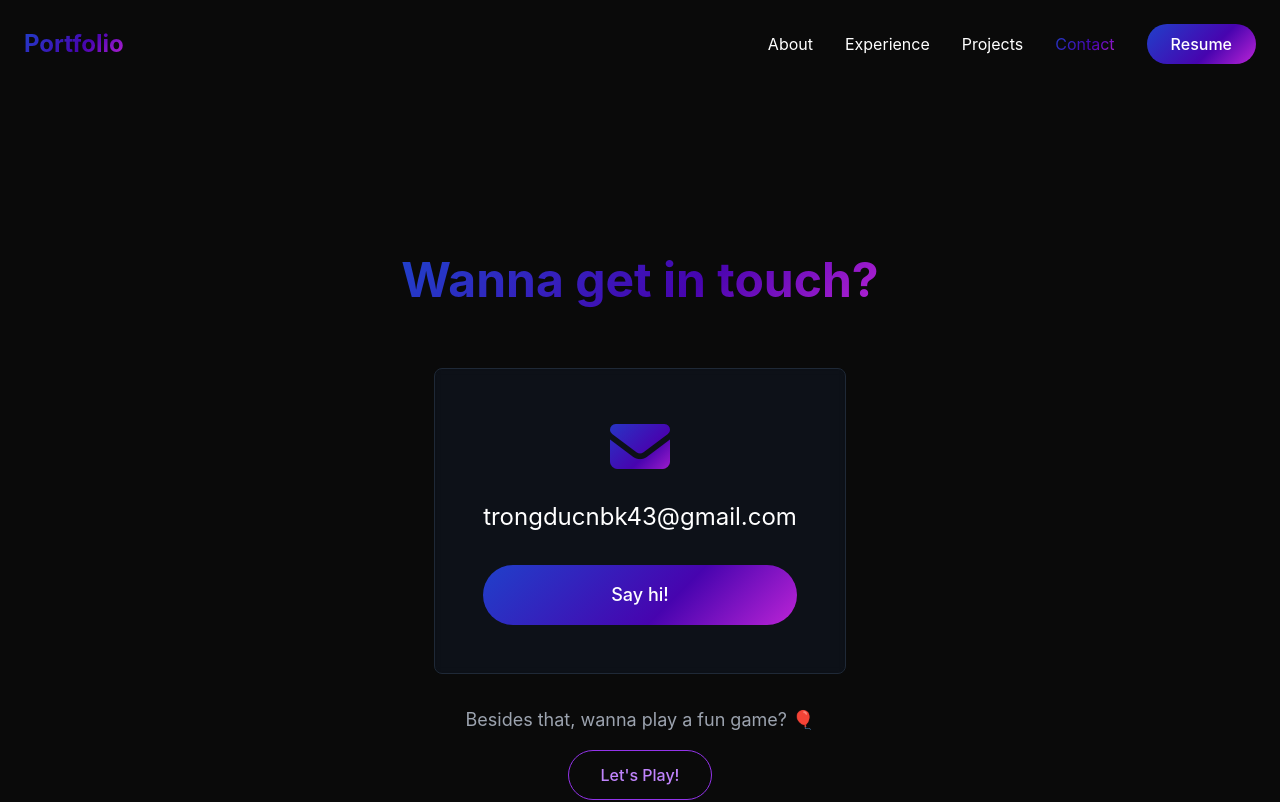
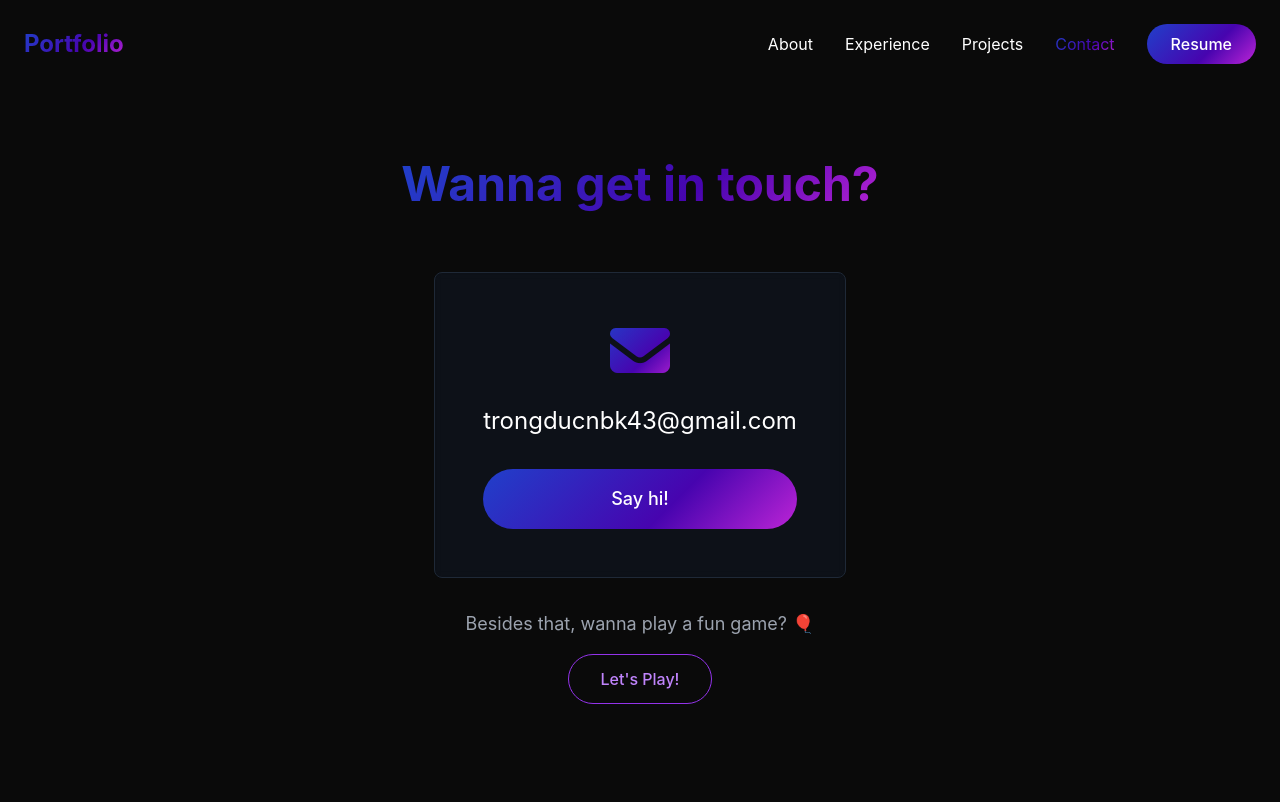
Before and after one commit to chimdienn/duccu-portfolio, a React (Vite) app in the folder client/: page /contact in a window 1280 px wide. Shown: the top 802 px of the page. Built offline with nearby package versions, Linux system fonts and the light colour scheme.

Commit message:
adjusted footer position

```diff
--- a/client/src/App.jsx
+++ b/client/src/App.jsx
@@ -11,8 +11,9 @@ import Contact from "./components/pages/Contact";
 function App() {
   return (
     <BrowserRouter>
-      <div className="min-h-screen">
+      <div className="min-h-screen flex flex-col">
         <Navbar />
+        <main className="flex-grow">
           <Routes>
             <Route path="/" element={<Home />} />
             <Route path="/about" element={<About />} />
@@ -20,6 +21,7 @@ function App() {
             <Route path="/projects" element={<Projects />} />
             <Route path="/contact" element={<Contact />} />
           </Routes>
+        </main>
         <Footer />
       </div>
     </BrowserRouter>
--- a/client/src/components/pages/Contact.jsx
+++ b/client/src/components/pages/Contact.jsx
@@ -22,8 +22,8 @@ const Contact = () => {
     setPumps(0);
     setRoundMoney(0);
     setPopped(false);
-    // Random pop threshold between 5 and 20 pumps
-    setPopThreshold(Math.floor(Math.random() * 16) + 5);
+    // Random pop threshold between 4 and 20 pumps
+    setPopThreshold(Math.floor(Math.random() * 17) + 4);
   };
 
   const pumpBalloon = () => {
@@ -93,9 +93,9 @@ const Contact = () => {
   };
 
   return (
-    <div className="pt-32 fade-in pb-16">
+    <div className="pt-20 fade-in pb-8">
       <div className="container mx-auto px-6">
-        <div className="min-h-screen flex flex-col items-center justify-center">
+        <div className="flex flex-col items-center justify-center pt-20 pb-12">
           <h1 className="text-5xl font-bold gradient-text mb-12 pb-4 text-center">
             Wanna get in touch?
           </h1>
```
Lines whose indentation alone changed are shown as unchanged.
